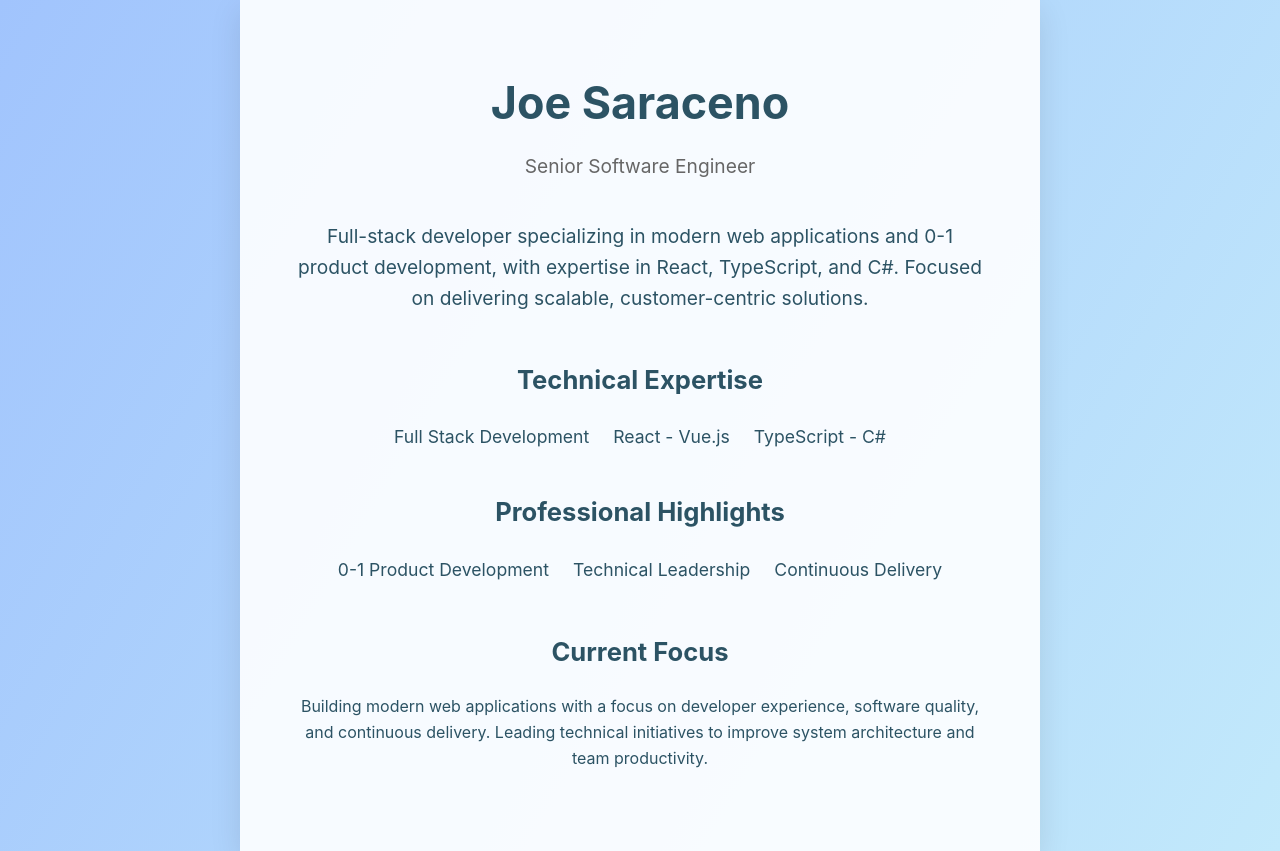
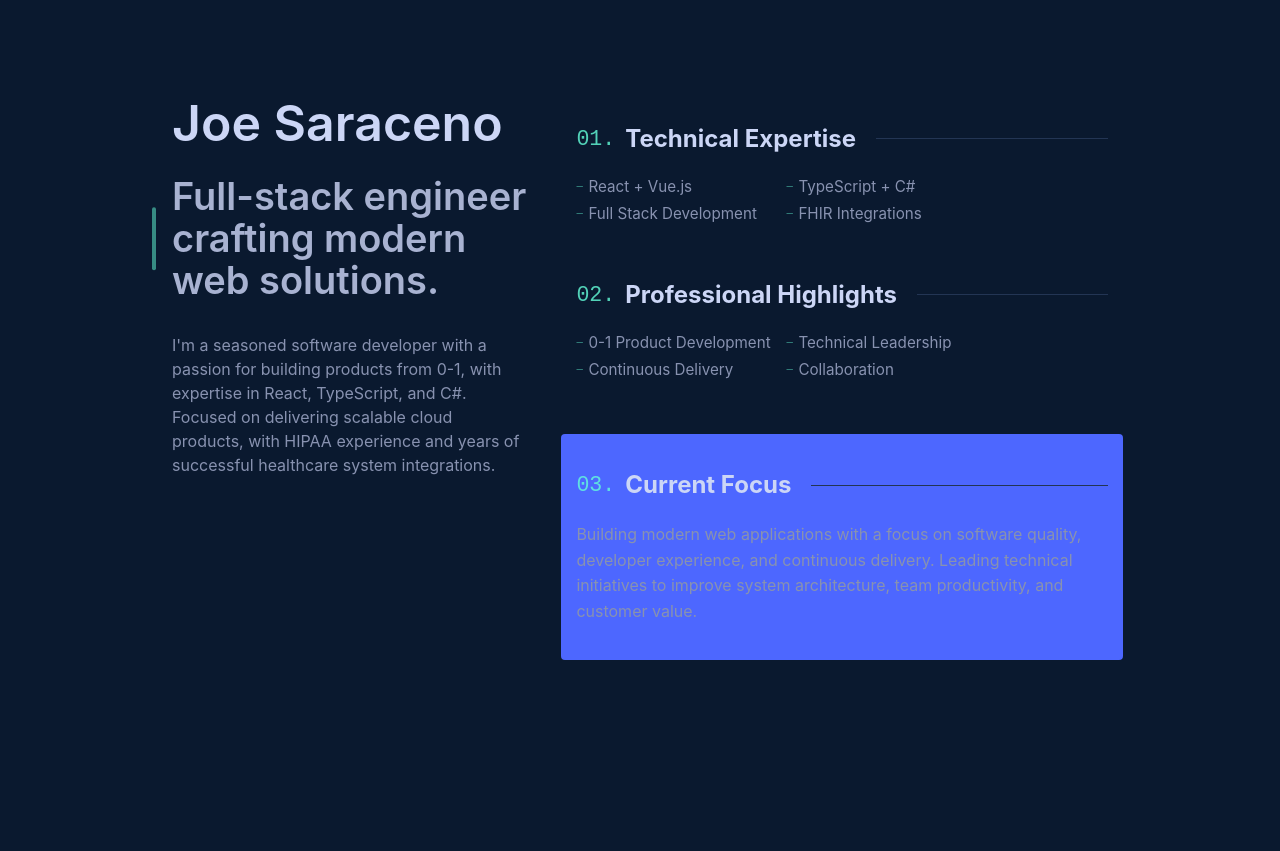
Before and after one commit to honestcomrade/honestcomrade.github.io, a Vue app: page / in a window 1280 px wide. After the commit the page ends 800 px from the top, so only its background shows below. Built offline with nearby package versions, Linux system fonts and the light colour scheme.

Commit message:
major styl overhaul

```diff
--- a/index.html
+++ b/index.html
@@ -2,7 +2,6 @@
 <html lang="en">
   <head>
     <meta charset="UTF-8" />
-    <link rel="icon" type="image/svg+xml" href="/vite.svg" />
     <meta name="viewport" content="width=device-width, initial-scale=1.0" />
     <title>Joe Saraceno - Software Engineer</title>
   </head>
--- a/src/App.vue
+++ b/src/App.vue
@@ -4,218 +4,323 @@ interface Skill {
 }
 
 const technicalSkills: Skill[] = [
+  { title: 'React + Vue.js' },
+  { title: 'TypeScript + C#' },
   { title: 'Full Stack Development' },
-  { title: 'React - Vue.js' },
-  { title: 'TypeScript - C#' },
+  { title: 'FHIR Integrations' }
 ];
 
 const highlights: Skill[] = [
   { title: '0-1 Product Development' },
   { title: 'Technical Leadership' },
-  { title: 'Continuous Delivery' }
+  { title: 'Continuous Delivery' },
+  { title: 'Collaboration' }
+];
+
+const socials = [
+  { icon: 'github', url: '#', label: 'GitHub' },
+  { icon: 'linkedin', url: '#', label: 'LinkedIn' }
 ];
 </script>
 
 <template>
   <div class="container">
+    <div class="grid">
+      <div class="left-side">
+        <div class="name-intro">
           <h1>Joe Saraceno</h1>
-    <p class="subtitle">Senior Software Engineer</p>
-
-    <div class="content">
-      <section class="intro">
+        </div>
+        <h2 class="big-heading">Full-stack engineer crafting modern web solutions.</h2>
         <p class="lead">
-          Full-stack developer specializing in modern web applications and 0-1 product development,
-          with expertise in React, TypeScript, and C#. Focused on delivering scalable, customer-centric solutions.
+          I'm a seasoned software developer with a passion for building products from 0-1, with expertise in React, TypeScript, and C#. Focused on delivering scalable cloud products, with HIPAA experience and years of successful healthcare system integrations.
         </p>
-      </section>
-
+      </div>
+      <div class="right-side">
         <section class="expertise">
-        <h2>Technical Expertise</h2>
+          <h3 class="section-heading">Technical Expertise</h3>
           <ul class="skills-list">
             <li v-for="skill in technicalSkills" :key="skill.title">
-            {{ skill.title }}
+              <span class="skill-bullet">—</span>{{ skill.title }}
             </li>
           </ul>
         </section>
 
         <section class="highlights">
-        <h2>Professional Highlights</h2>
+          <h3 class="section-heading">Professional Highlights</h3>
           <ul class="highlights-list">
             <li v-for="highlight in highlights" :key="highlight.title">
-            {{ highlight.title }}
+              <span class="skill-bullet">—</span>{{ highlight.title }}
             </li>
           </ul>
         </section>
 
         <section class="current">
-        <h2>Current Focus</h2>
+          <h3 class="section-heading">Current Focus</h3>
           <p>
-          Building modern web applications with a focus on developer experience,
-          software quality, and continuous delivery. Leading technical initiatives
-          to improve system architecture and team productivity.
+            Building modern web applications with a focus on software quality, developer experience,
+            and continuous delivery. Leading technical initiatives to improve system architecture, team productivity, and customer value.
           </p>
         </section>
+      </div>
     </div>
   </div>
 </template>
 
 <style scoped>
 .container {
-  text-align: center;
   margin-top: 2rem;
+  width: 100%;
+}
+
+.grid {
+  display: grid;
+  grid-template-columns: 2fr 3fr;
+  gap: 50px;
+  align-items: start;
+}
+
+.left-side {
+  position: sticky;
+  top: 2rem;
+}
+
+.right-side {
+  padding-top: 1rem;
+  counter-reset: section;
 }
 
 h1 {
-  font-size: 2.8rem;
-  margin-bottom: 0.5rem;
-  color: #2c5364;
-  font-weight: 700;
+  font-size: clamp(40px, 5vw, 50px);
+  margin: 0 0 25px;
+  color: var(--lightest-slate);
+  font-weight: 600;
+  line-height: 1.1;
 }
 
-.subtitle {
-  font-size: 1.2rem;
-  color: #666;
-  margin-bottom: 1rem;
+.big-heading {
+  font-size: clamp(34px, 5vw, 38px);
+  margin: 0;
+  color: var(--light-slate);
+  font-weight: 600;
+  line-height: 1.1;
+  position: relative;
 }
 
-.content {
-  margin: 2rem auto;
-  max-width: 700px;
+.big-heading::before {
+  content: '';
+  position: absolute;
+  left: -20px;
+  width: 4px;
+  height: 50%;
+  background-color: var(--green);
+  opacity: 0.5;
+  border-radius: 2px;
+  transform: translateY(50%);
 }
 
-.intro {
-  margin-bottom: 3rem;
+.section-heading {
+  display: flex;
+  align-items: center;
+  position: relative;
+  margin: 10px 0 20px;
+  width: 100%;
+  font-size: clamp(20px, 4vw, 24px);
+  color: var(--lightest-slate);
+  white-space: nowrap;
+}
+
+.section-heading::before {
+  content: "0" counter(section) ".";
+  counter-increment: section;
+  margin-right: 10px;
+  color: var(--green);
+  font-family: monospace;
+  font-size: 0.9em;
+  font-weight: 400;
+  opacity: 0.8;
+}
+
+.section-heading::after {
+  content: "";
+  display: block;
+  position: relative;
+  width: 100%;
+  height: 1px;
+  margin-left: 20px;
+  background-color: var(--lightest-navy);
 }
 
 .lead {
-  font-size: 1.2rem;
-  line-height: 1.6;
-  color: #2c5364;
+  margin: 2rem 0 0;
+  max-width: 540px;
+  color: var(--slate);
+  font-size: clamp(14px, 4vw, 16px);
+  line-height: 1.5;
 }
 
 section {
-  margin: 2.5rem 0;
-}
-
-h2 {
-  font-size: 1.6rem;
-  color: #2c5364;
-  margin-bottom: 1.5rem;
+  margin: 0 0 3rem;
 }
 
 p {
-  margin: 1rem 0;
+  margin: 0.75rem 0;
   line-height: 1.6;
+  color: var(--slate);
 }
 
 .skills-list, .highlights-list {
   list-style: none;
   padding: 0;
-  margin: 1.5rem 0;
-  display: flex;
-  flex-wrap: wrap;
-  justify-content: center;
-  gap: 1rem;
+  margin: 0.75rem 0;
+  display: grid;
+  grid-template-columns: repeat(2, minmax(140px, 200px));
+  gap: 0 10px;
+  overflow: hidden;
 }
 
 .skills-list li, .highlights-list li {
-  font-size: 1.1rem;
-  margin: 0.25rem;
+  position: relative;
+  margin-bottom: 6px;
+  padding-left: 12px;
+  font-size: 0.95rem;
+  color: var(--slate);
+  transition: transform 0.2s ease;
 }
 
-.tech-list {
-  font-weight: 600;
-  color: #3498db;
-  margin-top: 1rem;
+.skills-list li:hover, .highlights-list li:hover {
+  transform: translateX(4px);
+  color: var(--green);
+}
+
+.skill-bullet {
+  position: absolute;
+  left: 0;
+  color: var(--green);
+  font-size: 0.4rem;
+  line-height: 20px;
+  font-weight: 400;
+  opacity: 0.8;
 }
 
 .current {
-  margin-top: 3rem;
+  position: relative;
 }
 
-/* Dark Mode */
-@media (prefers-color-scheme: dark) {
-  h1, h2 {
-    color: #64b5f6;
+.current::before {
+  content: '';
+  position: absolute;
+  left: -15px;
+  right: -15px;
+  top: 0;
+  bottom: 0;
+  background: var(--bright-blue);
+  border-radius: 4px;
+  z-index: -1;
+}
+.current {
+  padding: 1.5rem 0;
+  top: 0;
 }
 
-  .lead {
-    color: #64b5f6;
+.current .section-heading,
+.current p {
+  padding: 0;
+  position: relative;
 }
 
-  .subtitle {
-    color: #999;
+
+.social-links {
+  display: flex;
+  gap: 2rem;
+  margin-bottom: 25px;
 }
 
-  .tech-list {
-    color: #64b5f6;
+.social-icon {
+  color: var(--light-slate);
+  font-size: 1.5rem;
+  transition: color 0.2s ease;
+  padding: 12px;
+  position: relative;
+  display: flex;
+  align-items: center;
+  justify-content: center;
+  width: 24px;
+  height: 24px;
+}
+
+.social-icon:hover {
+  color: var(--green);
+}
+
+@media (max-width: 768px) {
+  .grid {
+    grid-template-columns: 1fr;
+    gap: 2rem;
+  }
+
+  .left-side {
+    position: relative;
+    top: 0;
+  }
+
+  .container {
+    margin-top: 1.5rem;
+  }
+
+  section {
+    margin: 0 0 2.5rem;
+  }
+
+  .current {
+    padding: 1.25rem 0;
+  }
+
+  .current::before {
+    left: -12px;
+    right: -12px;
   }
 }
 
-/* Tablet */
-@media (max-width: 768px) {
-  .container {
-    margin-top: 1rem;
-  }
-
-  h1 {
-    font-size: 2.4rem;
-  }
-
-  .content {
-    margin: 1.5rem auto;
+@media (max-width: 480px) {
+  .skills-list, .highlights-list {
+    grid-template-columns: 1fr;
   }
 
   section {
-    margin: 2rem 0;
-  }
-
-  .intro {
-    margin-bottom: 2rem;
+    margin: 0 0 2rem;
   }
 
   .current {
-    margin-top: 2rem;
+    padding: 1rem 0;
+  }
+
+  .current::before {
+    left: -10px;
+    right: -10px;
   }
 }
 
-/* Mobile */
-@media (max-width: 480px) {
-  h1 {
-    font-size: 2rem;
+.name-intro {
+  display: flex;
+  align-items: baseline;
+  gap: 0.5rem;
+  margin-bottom: 25px;
+  white-space: nowrap;
 }
 
-  .subtitle {
-    font-size: 1.1rem;
+.name-intro span {
+  color: var(--slate);
+  font-size: clamp(14px, 4vw, 16px);
 }
 
-  .lead {
-    font-size: 1.1rem;
+.name-intro h1 {
+  margin: 0;
+  white-space: nowrap;
 }
 
-  h2 {
-    font-size: 1.4rem;
-    margin-bottom: 1rem;
-  }
-
-  .skills-list, .highlights-list {
-    gap: 0.75rem;
-  }
-
-  .skills-list li, .highlights-list li {
-    font-size: 1rem;
-  }
-
-  section {
-    margin: 1.5rem 0;
-  }
-
-  .intro {
-    margin-bottom: 1.5rem;
-  }
-
-  .current {
-    margin-top: 1.5rem;
-  }
+.left-side > p:first-child {
+  color: var(--slate);
+  font-size: clamp(24px, 4vw, 32px);
+  margin: 0 0 0.5rem;
 }
 </style>
--- a/src/style.css
+++ b/src/style.css
@@ -1,25 +1,33 @@
 :root {
-  font-family: -apple-system, BlinkMacSystemFont, 'Segoe UI', Roboto, Oxygen, Ubuntu, Cantarell, sans-serif;
+  font-family: "Inter", -apple-system, BlinkMacSystemFont, 'Segoe UI', Roboto, Oxygen, Ubuntu, Cantarell, sans-serif;
   line-height: 1.4;
   font-weight: 400;
-  color-scheme: light dark;
-  color: #2c5364;
+  color-scheme: dark;
+  --navy: #0a192f;
+  --light-navy: #112240;
+  --lightest-navy: #233554;
+  --slate: #8892b0;
+  --light-slate: #a8b2d1;
+  --lightest-slate: #ccd6f6;
+  --white: #e6f1ff;
+  --green: #64ffda;
+  --bright-blue: #4d67ff;
+  --navy-shadow: rgba(2,12,27,0.7);
 }
 
 body {
   margin: 0;
   min-width: 320px;
   min-height: 100vh;
-  background: linear-gradient(120deg, #a1c4fd 0%, #c2e9fb 100%);
+  background: var(--navy);
+  color: var(--slate);
 }
 
 #app {
-  max-width: 800px;
+  max-width: 1000px;
   margin: 0 auto;
-  padding: 2.5rem;
+  padding: 4rem 2rem;
   width: 100%;
-  background: rgba(255, 255, 255, 0.9);
-  box-shadow: 0 10px 30px rgba(0, 0, 0, 0.1);
   box-sizing: border-box;
 }
 
@@ -27,10 +35,6 @@ body {
 @media (max-width: 768px) {
   #app {
     padding: 2rem 1.5rem;
-    margin: 0;
-    width: 100%;
-    min-height: 100vh;
-    box-shadow: none;
   }
 }
 
```
Lines whose indentation alone changed are shown as unchanged.
